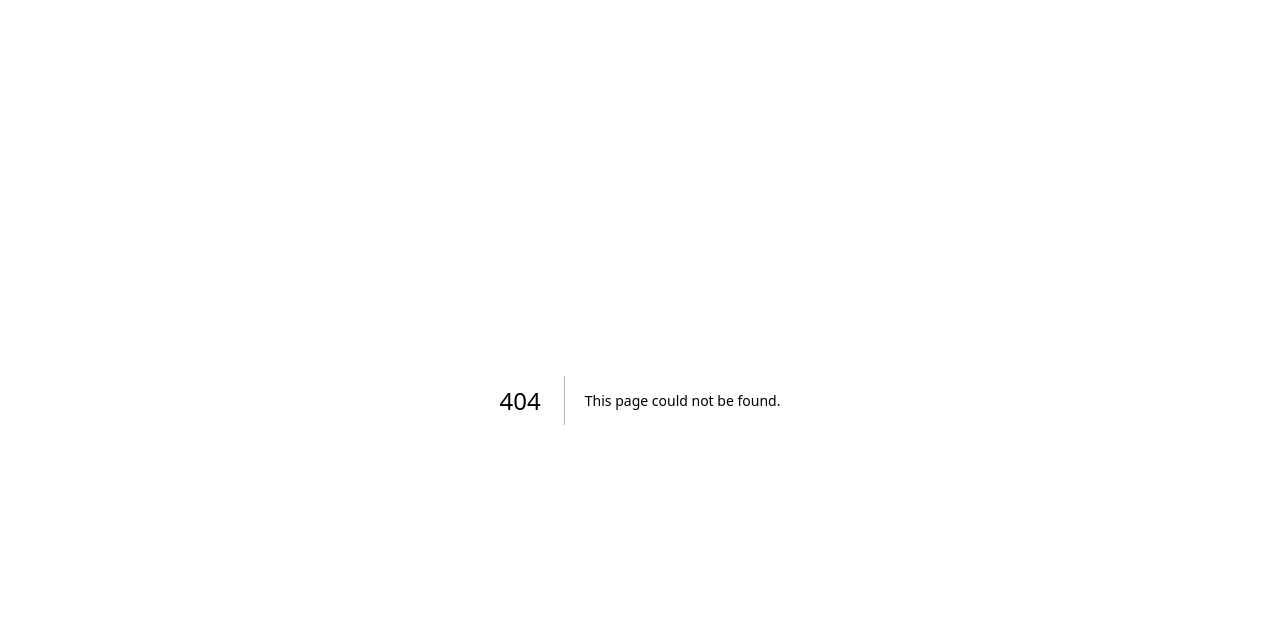
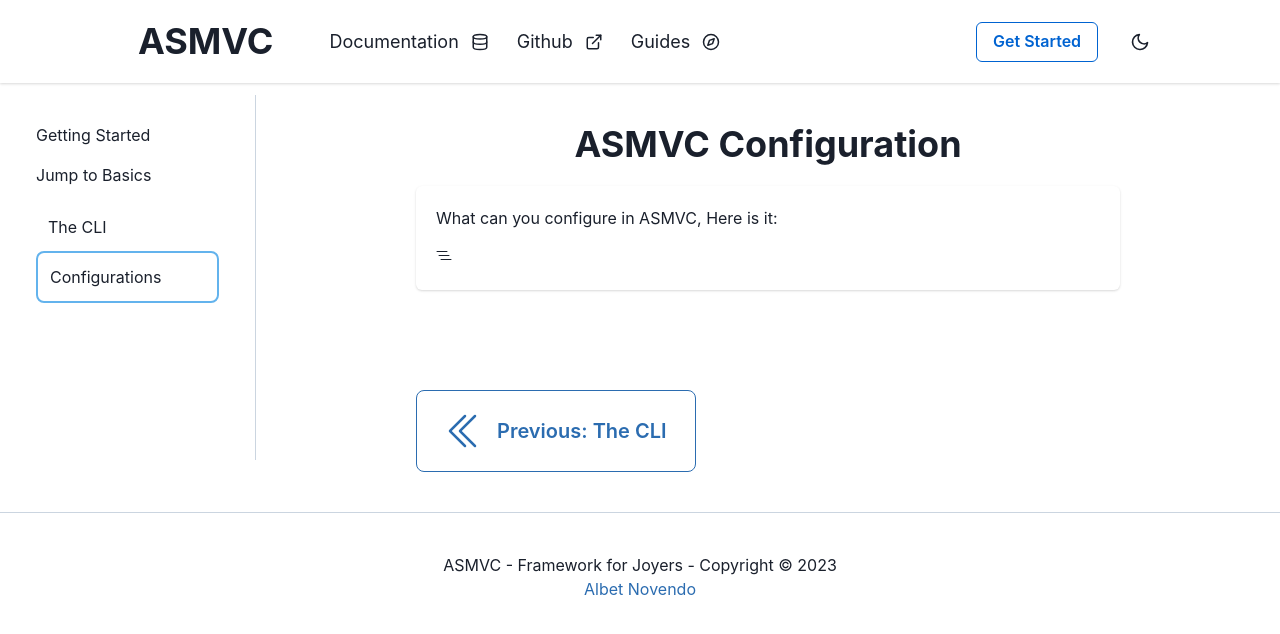
Before and after one commit to albetnov/asmvc-docs, a Next.js app: page /docs/basics/configs in a window 1280 px wide. Before the commit this address had no page. Shown: the top 634 px of the page. Built offline with nearby package versions, Linux system fonts and the light colour scheme.

Commit message:
refactor: restylign button of prev and next

```diff
--- a/Components/Docs/Layout.tsx
+++ b/Components/Docs/Layout.tsx
@@ -40,7 +40,8 @@ const routes: RoutesSchema[] = [
     },
     {
         definition: "Jump to Basics", identifier: "/docs/basics", data: [
-            {title: "The CLI", href: "/docs/basics/commands"}
+            {title: "The CLI", href: "/docs/basics/commands"},
+            {title: "Configurations", href: "/docs/basics/configs"}
         ]
     }
 ];
@@ -84,7 +85,6 @@ export default function Layout({title, desc, children, navigations, subTitle, na
     }, [router.pathname]);
 
     const index = determineRoute();
-    console.log(index);
 
     const prevHandler = async () => {
         await router.push(indexedRoutes[currentIndex - 1].href);
@@ -112,7 +112,7 @@ export default function Layout({title, desc, children, navigations, subTitle, na
                     <Flex mt={100} justifyContent="space-between">
                         {hasPrevious ? (
                             <Button onClick={prevHandler} variant="outline" colorScheme="blue" alignItems="center"
-                                    gap={3} px={10} py={14}
+                                    gap={3} px={7} py={10}
                                     rounded="lg">
                                 <BsChevronDoubleLeft fontSize={40}/>
                                 <Text fontSize="xl">Previous: {indexedRoutes[currentIndex - 1].title}</Text>
@@ -120,7 +120,7 @@ export default function Layout({title, desc, children, navigations, subTitle, na
                         ) : <Box/>}
                         {hasNext ? (
                             <Button onClick={nextHandler} variant="outline" colorScheme="blue" alignItems="center"
-                                    gap={3} px={10} py={14}
+                                    gap={3} px={7} py={10}
                                     rounded="lg">
                                 <Text fontSize="xl">Next: {indexedRoutes[currentIndex + 1].title}</Text>
                                 <BsChevronDoubleRight fontSize={40}/>
--- /dev/null
+++ b/pages/docs/basics/configs/index.tsx
@@ -0,0 +1,10 @@
+import Layout from "../../../../Components/Docs/Layout";
+
+const navigations = [
+    {link: "", title: ""}
+];
+
+export default function Configs() {
+    return <Layout title="Configuration" subTitle="ASMVC Configuration" navigations={navigations}
+                   navigatorTitle="What can you configure in ASMVC, Here is it:"></Layout>
+}
```
